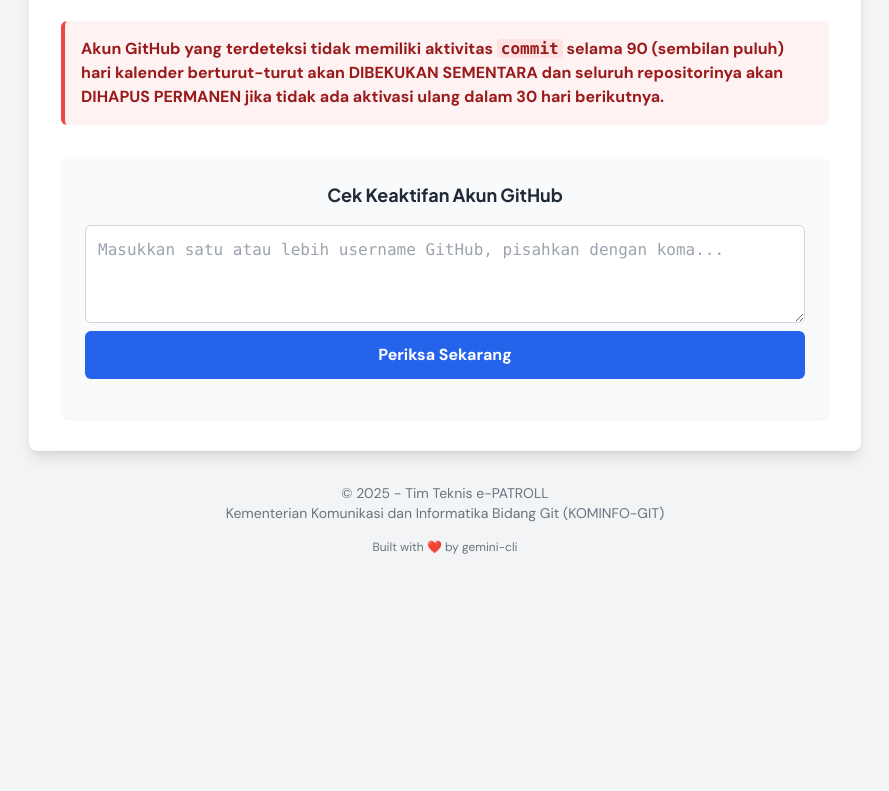
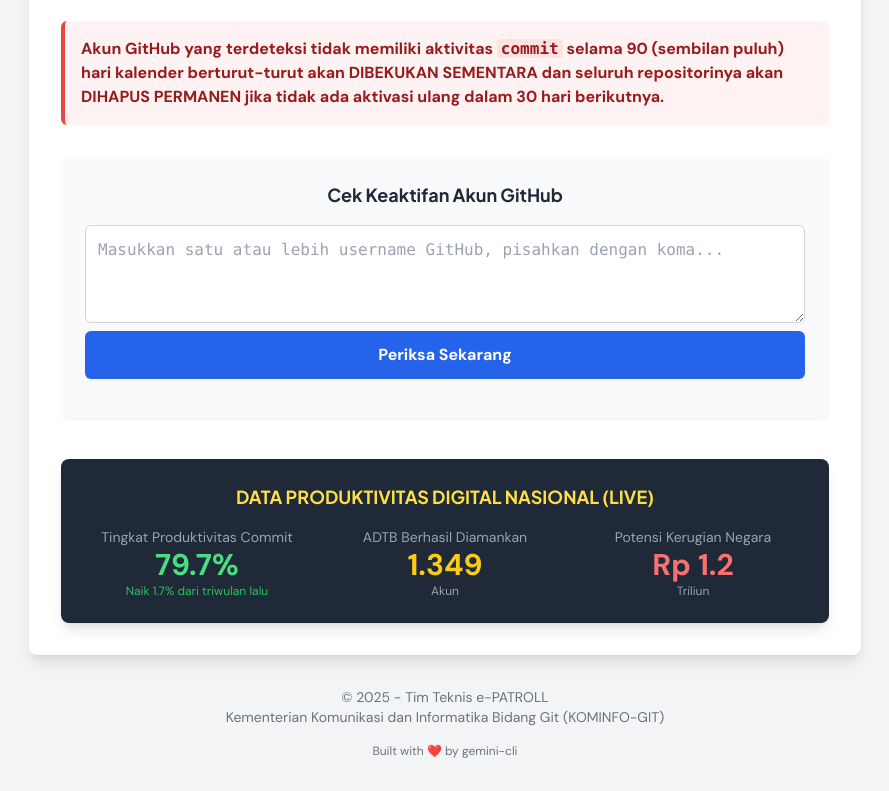
Before and after one commit to karvanidx/e-patroll.netlify.app, a plain HTML site: page index.html in a window 1280 px wide. Shown: the part 495-1286 px from the top of the page, without its empty margins (195-1084 px from the left). Before the commit the page ends 1082 px from the top, so only its background shows below. Drawn offline with nearby package versions, Linux system fonts and the light colour scheme.

Commit message:
feat(ui): add national productivity statistics dashboard

```diff
--- a/index.html
+++ b/index.html
@@ -148,6 +148,28 @@
 
             </div>
 
+            <!-- Dashboard Statistik Nasional -->
+            <section aria-labelledby="dashboard-title" class="mt-10 bg-gray-800 text-white p-6 rounded-lg shadow-lg">
+                <h3 id="dashboard-title" class="text-lg font-bold mb-4 text-center text-yellow-300">DATA PRODUKTIVITAS DIGITAL NASIONAL (LIVE)</h3>
+                <div class="grid grid-cols-1 sm:grid-cols-3 gap-6 text-center">
+                    <div>
+                        <p class="text-sm text-gray-400">Tingkat Produktivitas Commit</p>
+                        <p class="text-3xl font-bold text-green-400"><span id="stat-productivity">0.0</span>%</p>
+                        <p class="text-xs text-green-500" id="stat-productivity-change">Naik 0.0% dari triwulan lalu</p>
+                    </div>
+                    <div>
+                        <p class="text-sm text-gray-400">ADTB Berhasil Diamankan</p>
+                        <p class="text-3xl font-bold text-yellow-400"><span id="stat-adtb">0</span></p>
+                        <p class="text-xs text-gray-400">Akun</p>
+                    </div>
+                    <div>
+                        <p class="text-sm text-gray-400">Potensi Kerugian Negara</p>
+                        <p class="text-3xl font-bold text-red-400">Rp <span id="stat-loss">0.0</span></p>
+                        <p class="text-xs text-gray-400">Triliun</p>
+                    </div>
+                </div>
+            </section>
+
         </main>
 
         <footer class="text-center mt-8 text-sm text-gray-500">
@@ -160,6 +182,7 @@
 
     <script>
         function checkerApp() {
+            // ... (checkerApp function remains the same)
             return {
                 usernames: '',
                 loading: false,
@@ -302,6 +325,19 @@
                 }
             }
         }
+
+        document.addEventListener('DOMContentLoaded', () => {
+            // Dashboard Statistik Nasional
+            const productivity = 75 + Math.random() * 5;
+            const productivityChange = 1.5 + Math.random();
+            const adtb = 1300 + Math.floor(Math.random() * 100);
+            const loss = 1.1 + Math.random() * 0.5;
+
+            document.getElementById('stat-productivity').textContent = productivity.toFixed(1);
+            document.getElementById('stat-productivity-change').textContent = `Naik ${productivityChange.toFixed(1)}% dari triwulan lalu`;
+            document.getElementById('stat-adtb').textContent = adtb.toLocaleString('id-ID');
+            document.getElementById('stat-loss').textContent = loss.toFixed(1);
+        });
     </script>
 </body>
 </html>
```
